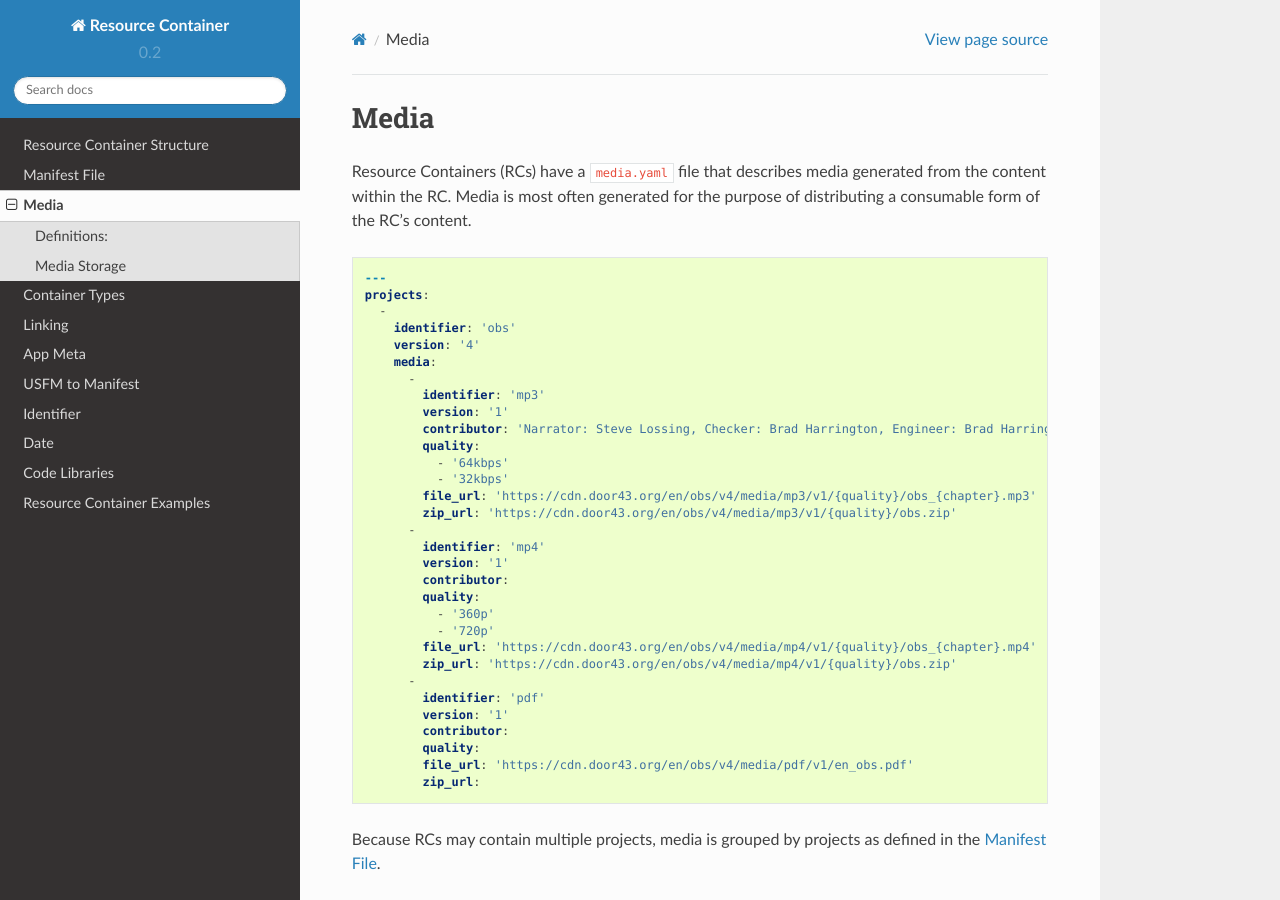
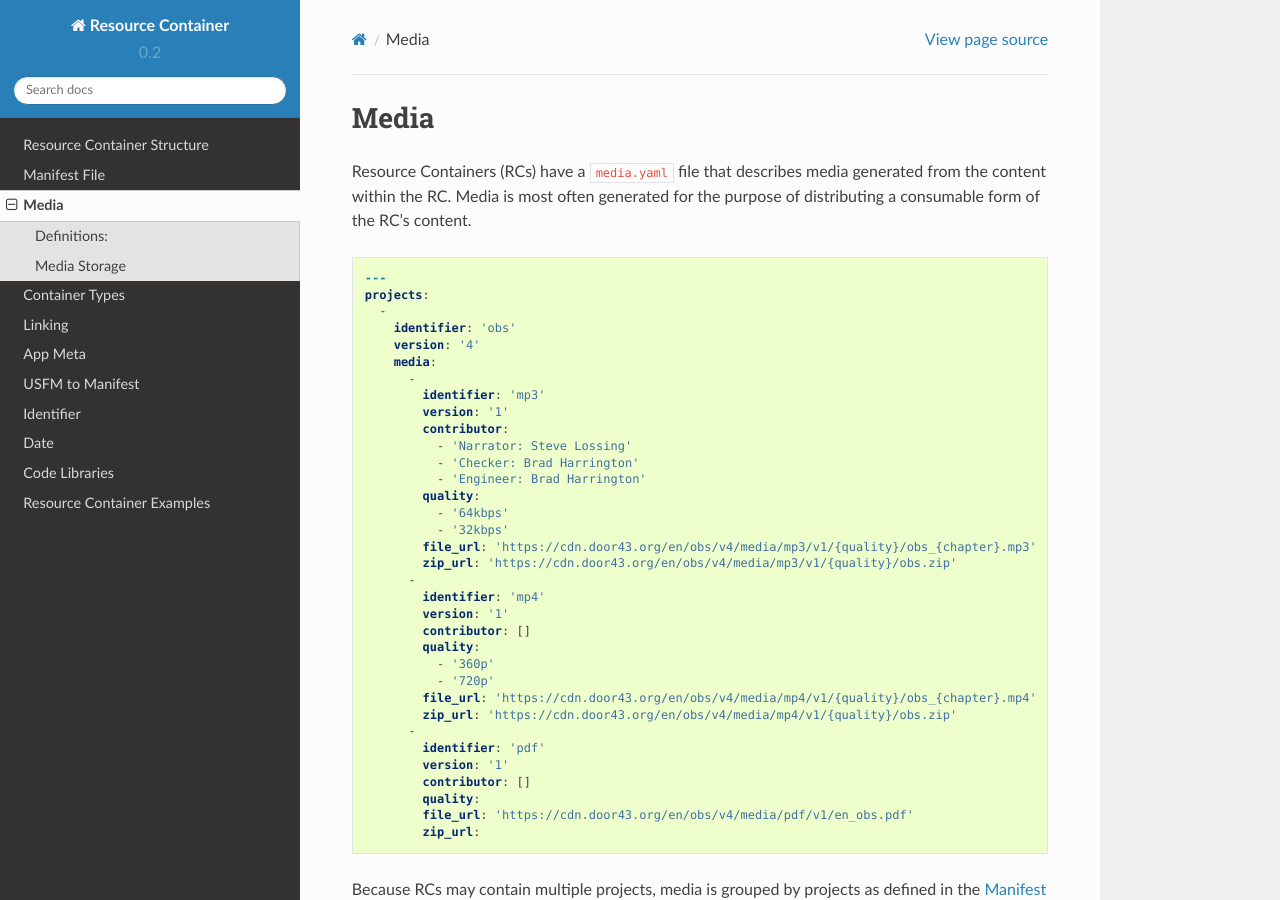
Before and after one commit to unfoldingWord-dev/Resource-Container, a Sphinx documentation site: the page built from docs/media.rst, in a window 1280 px wide and 900 px high. Built offline with Sphinx 7.4.7 and the Read the Docs theme 2.0.0, drawn with Linux system fonts in a browser that asks for light colours.

```diff
--- a/docs/media.rst
+++ b/docs/media.rst
@@ -18,7 +18,10 @@ for the purpose of distributing a consumable form of the RC's content.
         -
           identifier: 'mp3'
           version: '1'
-          contributor: 'Narrator: Steve Lossing, Checker: Brad Harrington, Engineer: Brad Harrington'
+          contributor:
+            - 'Narrator: Steve Lossing'
+            - 'Checker: Brad Harrington'
+            - 'Engineer: Brad Harrington'
           quality:
             - '64kbps'
             - '32kbps'
@@ -27,7 +30,7 @@ for the purpose of distributing a consumable form of the RC's content.
         -
           identifier: 'mp4'
           version: '1'
-          contributor:
+          contributor: []
           quality:
             - '360p'
             - '720p'
@@ -36,7 +39,7 @@ for the purpose of distributing a consumable form of the RC's content.
         -
           identifier: 'pdf'
           version: '1'
-          contributor:
+          contributor: []
           quality:
           file_url: 'https://cdn.door43.org/en/obs/v4/media/pdf/v1/en_obs.pdf'
           zip_url:
```
